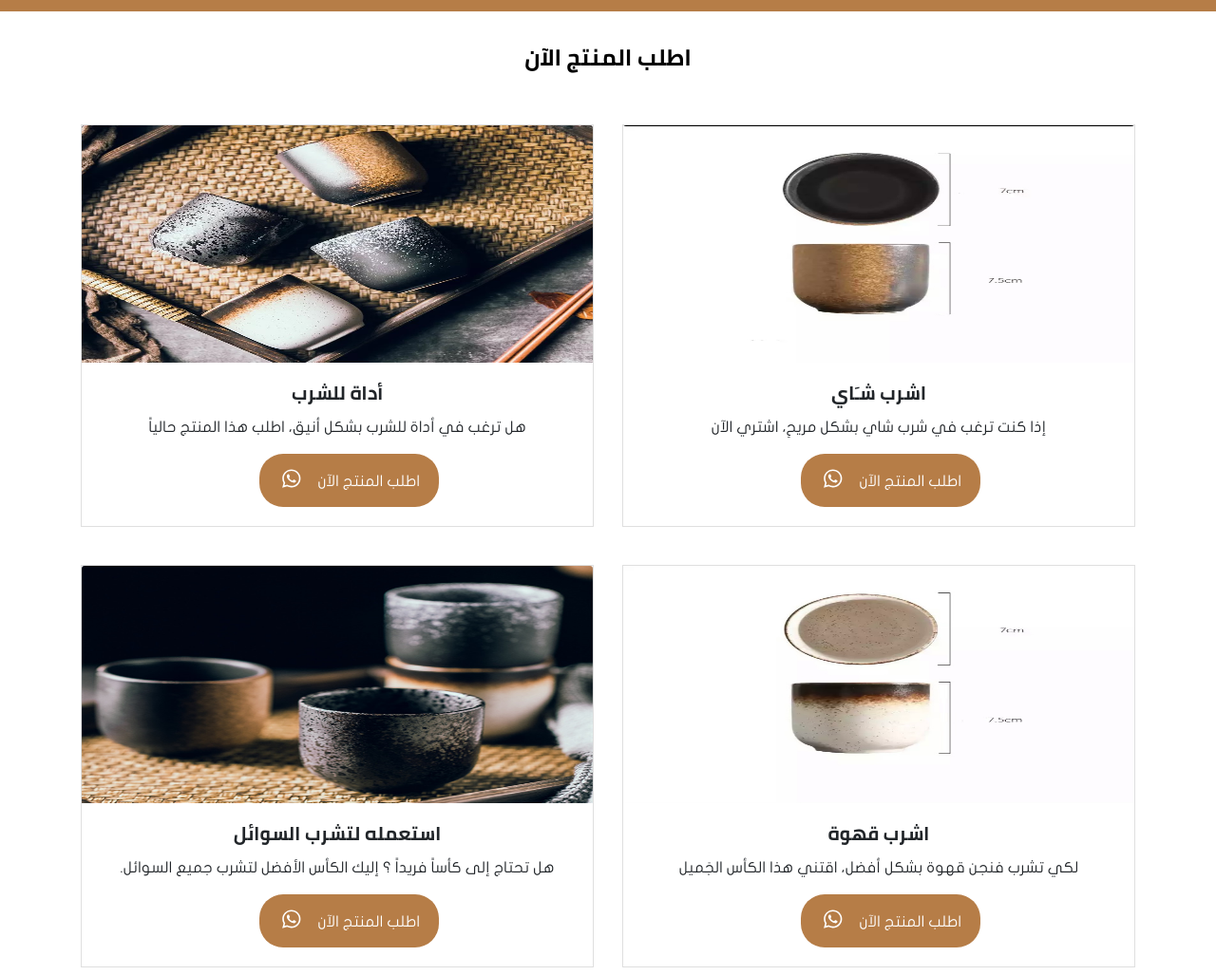
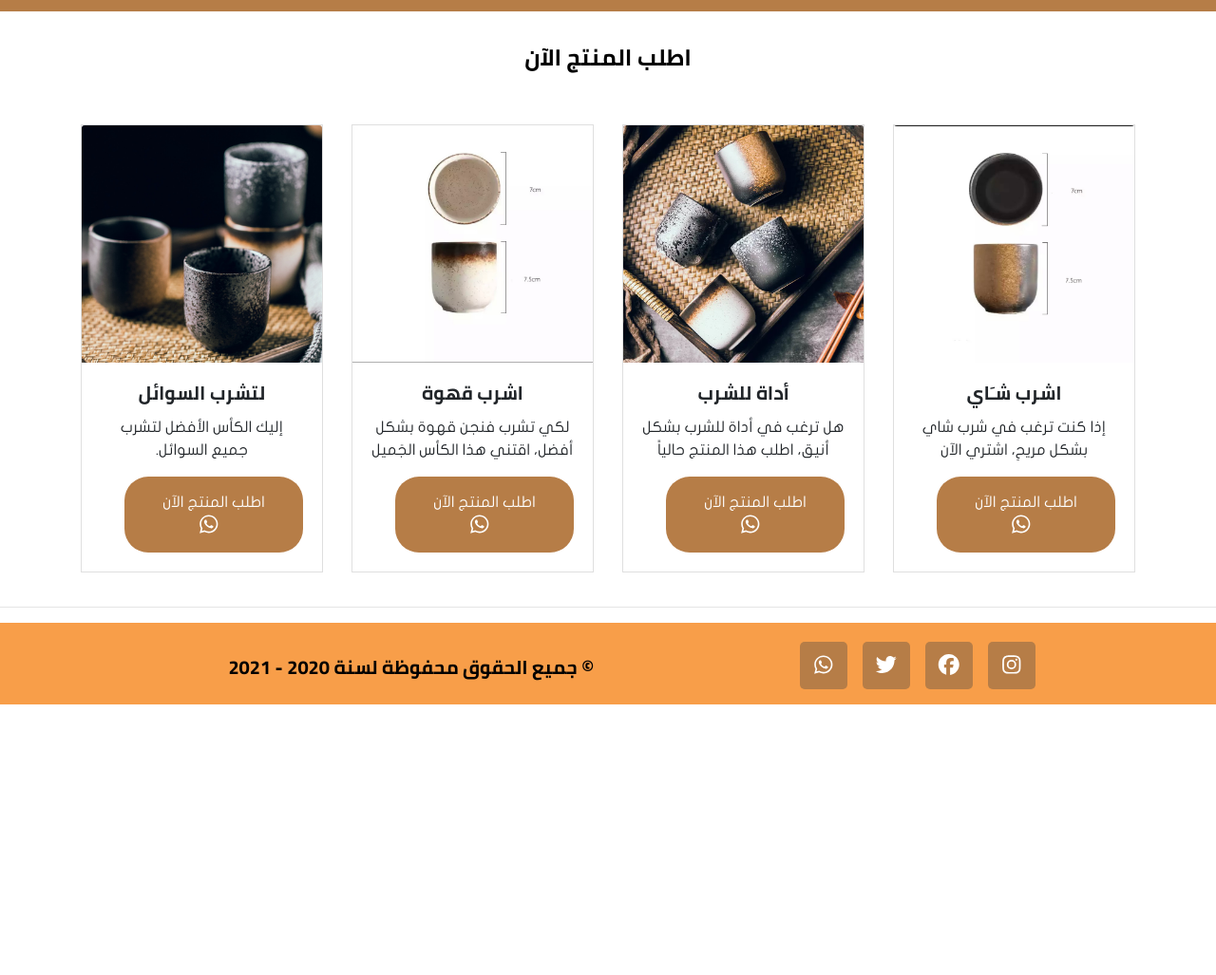
Before and after one commit to abdo-developer/coffe-ranch, a plain HTML site: page index.html in a window 1280 px wide. Shown: the part 1773-2800 px from the top of the page at 95% size. After the commit the page ends 2515 px from the top, so only its background shows below. Drawn offline with nearby package versions, Linux system fonts and the light colour scheme.

Commit message:
update latest

```diff
--- a/css/style.css
+++ b/css/style.css
@@ -24,12 +24,12 @@ body {
     text-align: right !important;
 }
 
-header.top_header {
+/* header.top_header {
     background-image: url(../images/bg-header.svg);
     background-position: center center;
     background-repeat: no-repeat;
     background-size: cover;
-}
+} */
 
 header.top_header nav ul {
     padding: 0;
--- a/index.html
+++ b/index.html
@@ -256,7 +256,7 @@
         <div class="container">
             <div class="row">
 
-                <div class="col-lg-6 col-md-12" data-aos="fade-up"
+                <div class="col-lg-3 col-md-6 col-sm-6" data-aos="fade-up"
                 data-aos-duration="1500">
                     <div class="card text-center">
                         <img src="images/product_one.jpeg" class="card-img-top" alt="منتج كوب شاي">
@@ -270,7 +270,7 @@
                         </div>
                     </div>
                 </div>
-                <div class="col-lg-6 col-md-12" data-aos="fade-up"
+                <div class="col-lg-3 col-md-6 col-sm-6" data-aos="fade-up"
                 data-aos-duration="1500">
                     <div class="card text-center">
                         <img src="images/product_three.jpeg" class="card-img-top" alt="منتج كوب شاي">
@@ -285,11 +285,7 @@
                     </div>
                 </div>
 
-            </div>
-
-            <div class="row text-center">
-
-                <div class="col-lg-6 col-md-12" data-aos="fade-up"
+                <div class="col-lg-3 col-md-6 col-sm-6" data-aos="fade-up"
                 data-aos-duration="1500">
                     <div class="card text-center">
                         <img src="images/product_five.jpeg" class="card-img-top" alt="منتج كوب شاي">
@@ -304,13 +300,13 @@
                     </div>
                 </div>
 
-                <div class="col-lg-6 col-md-12" data-aos="fade-up"
+                <div class="col-lg-3 col-md-6 col-sm-6" data-aos="fade-up"
                 data-aos-duration="1500">
                     <div class="card text-center">
                         <img src="images/product_one_1.jpg" class="card-img-top" alt="منتج كوب شاي">
                         <div class="card-body">
-                          <h5 class="card-title">استعمله لتشرب السوائل</h5>
-                          <p class="card-text">هل تحتاج إلى كأساً فريداً ؟ إليك الكأس الأفضل لتشرب جميع السوائل.</p>
+                          <h5 class="card-title">لتشرب السوائل</h5>
+                          <p class="card-text"> إليك الكأس الأفضل لتشرب جميع السوائل.</p>
                           <a href="https://api.whatsapp.com/send?phone=+971561072048&amp;text=مرحباً بك في متجرنـا، إننا نقدم لك كأس فريد من نوعهِ يمكنك استعماله لشرب كُوب شاي أو فنجان قهوة، هل تريد طلب واحد ؟" class="btn btn-custom" target="_blank">
                                 اطلب المنتج الآن
                                 <i class="fab fa-whatsapp"></i>
@@ -319,6 +315,11 @@
                     </div>
                 </div>
             </div>
+
+            <!-- <div class="row text-center">
+
+
+            </div> -->
         </div>
     </section>
     <!--end buy-now -->
```
